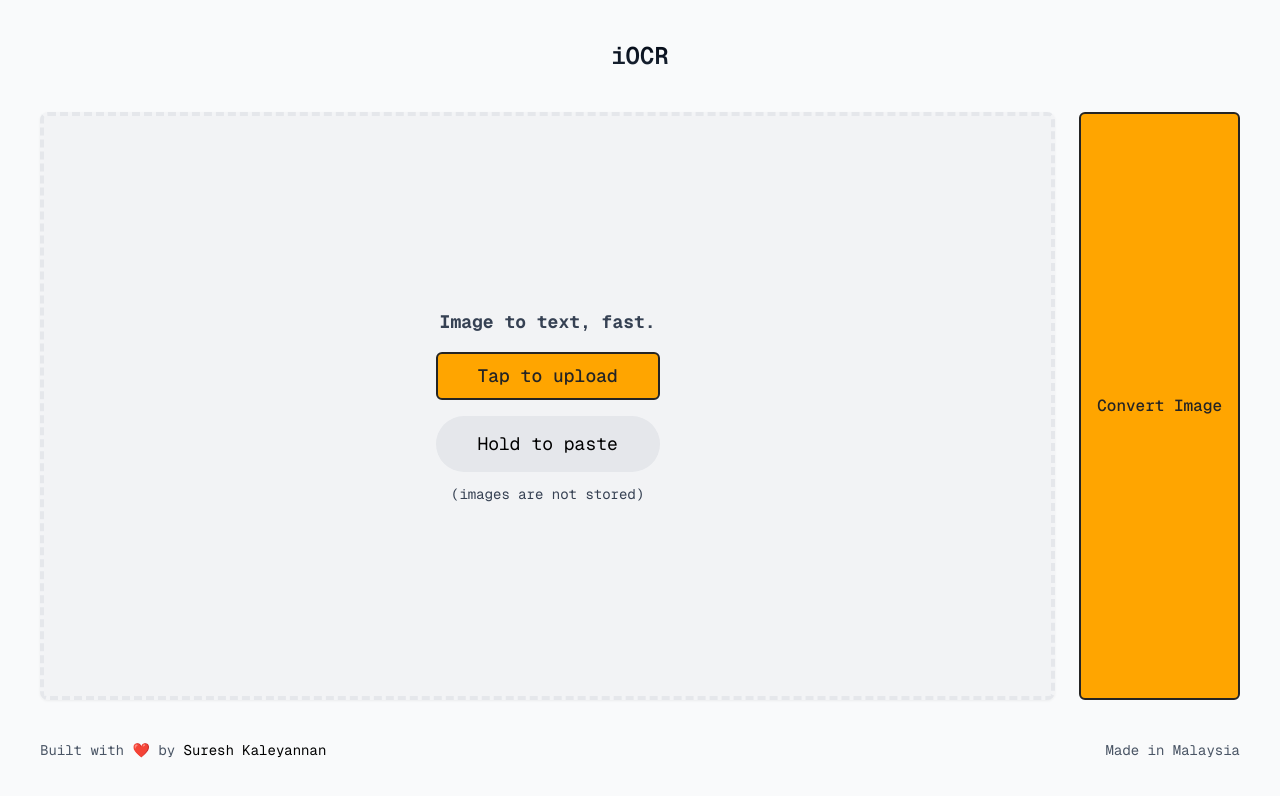
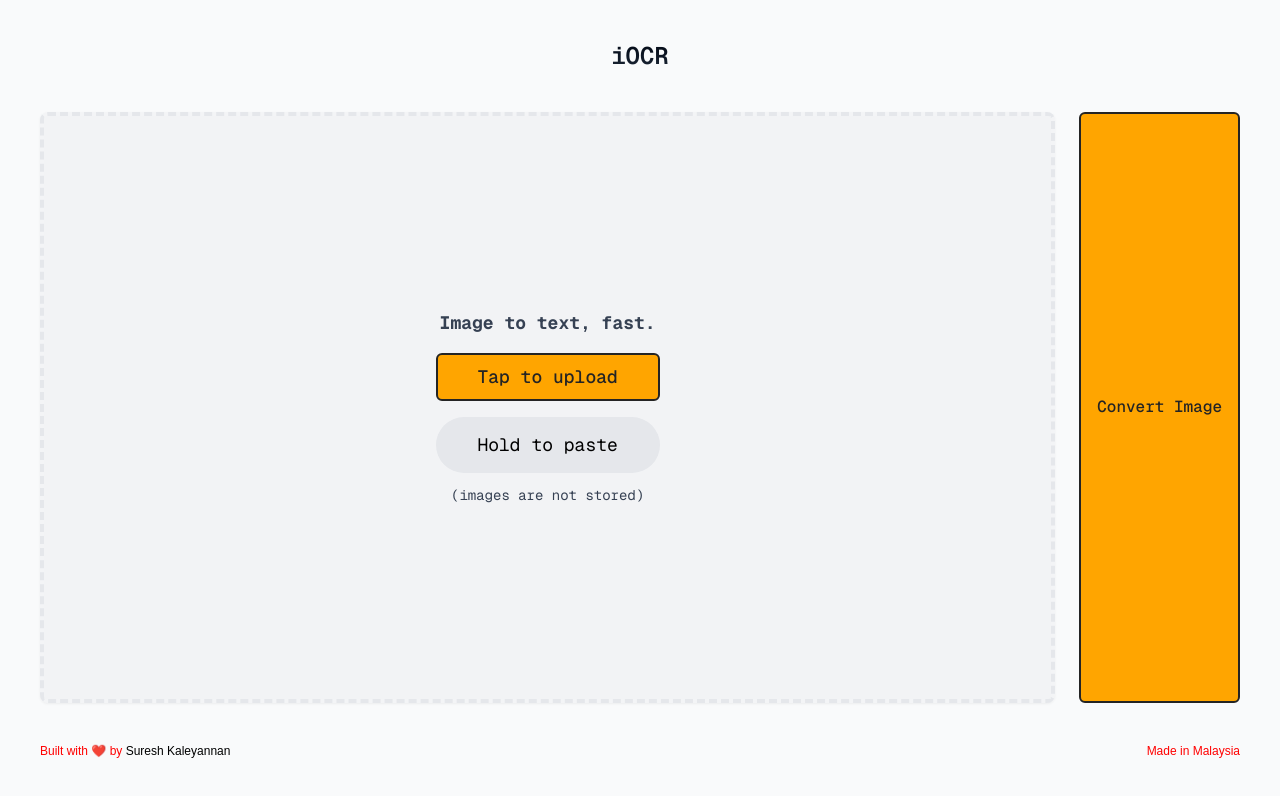
Before and after one commit to sureshapps/pictx, a Next.js app: page / in a window 1280 px wide. Shown: the top 796 px of the page. Built offline with nearby package versions, Linux system fonts and the light colour scheme.

Commit message:
Update globals.css

```diff
--- a/app/globals.css
+++ b/app/globals.css
@@ -22,3 +22,10 @@ button:disabled {
 	cursor: not-allowed;
 	opacity: 0.6;
 }
+
+footer {
+	color: red;
+	font-weight: 300;
+	font-size: 12px;
+	font-family: Arial, Helvetica, sans-serif;
+}
```
